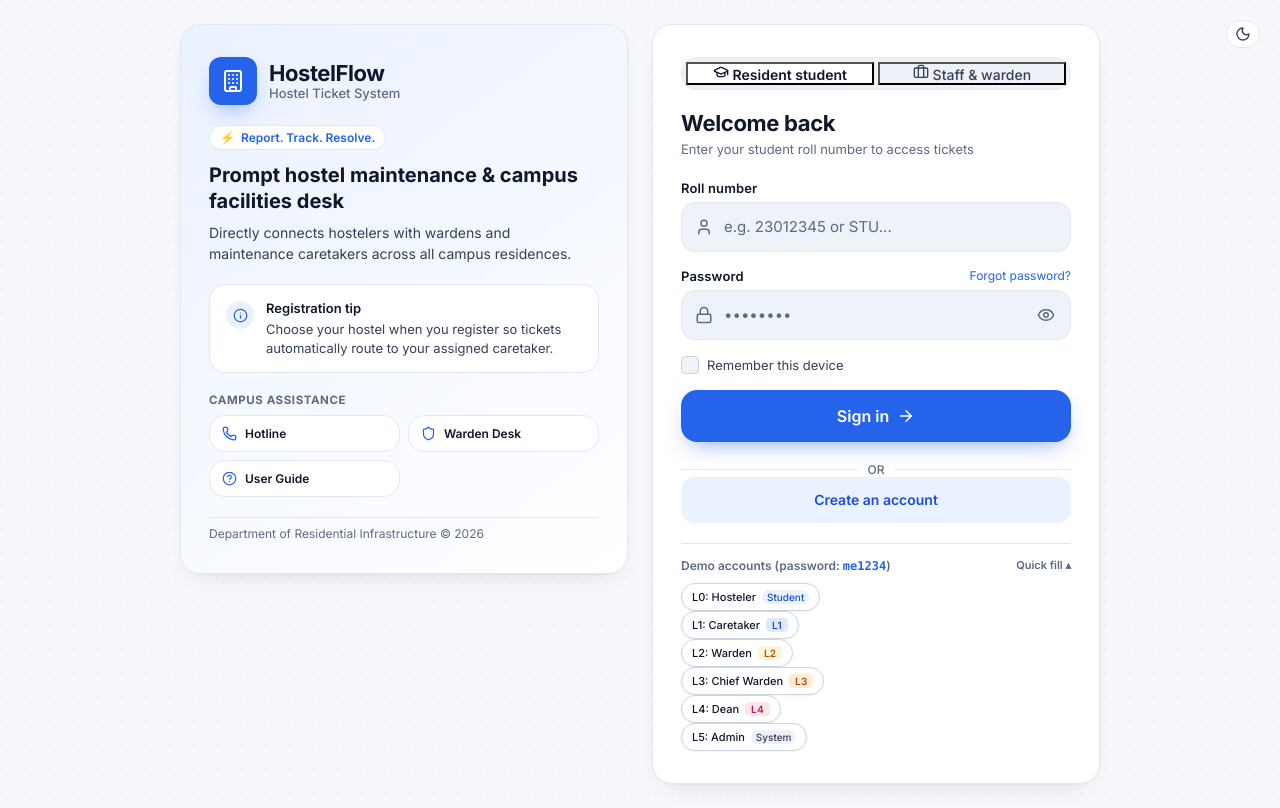
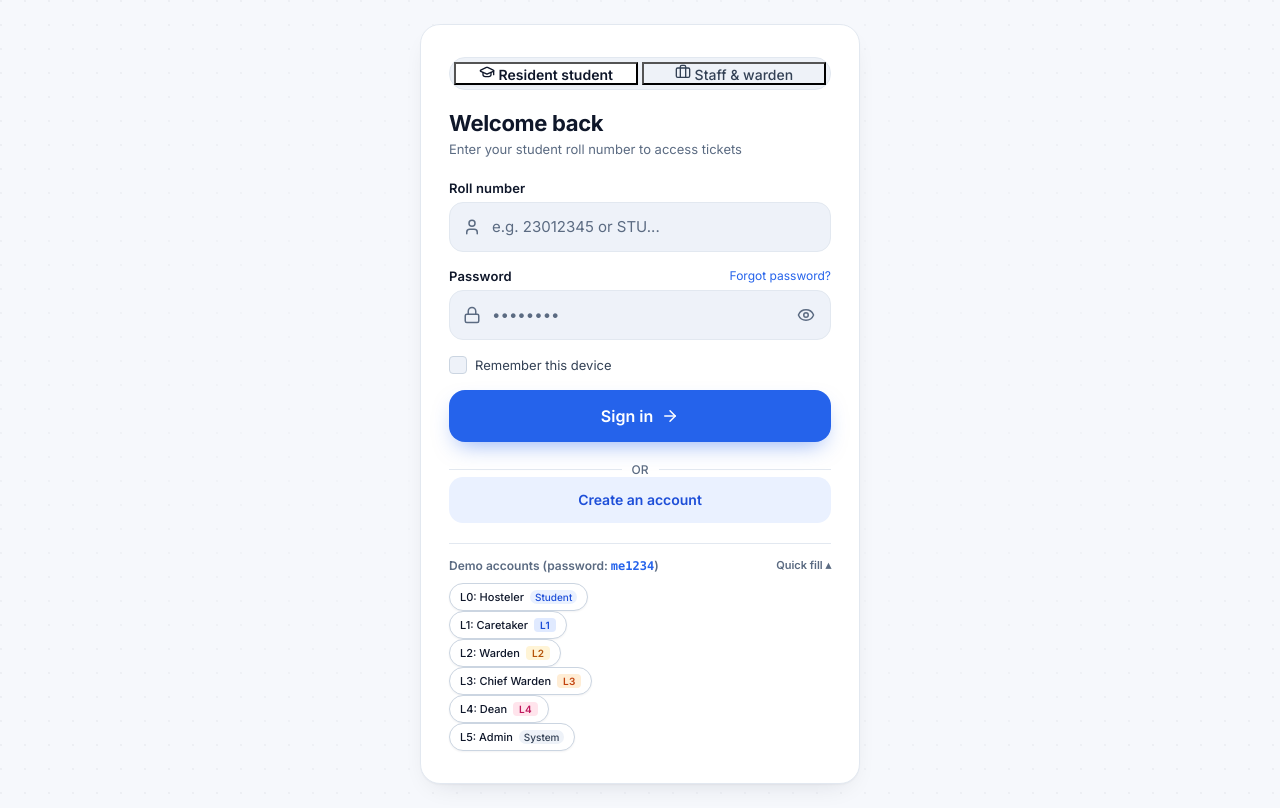
Before and after one commit to Arnov5219/Hostel-Ticket-System, a Django app: page /accounts/login/ in a window 1280 px wide. Run offline with Django 5.2, Linux system fonts and the light colour scheme.

Commit message:
style(auth): simplify login to single-column centered card

```diff
--- a/templates/accounts/login.html
+++ b/templates/accounts/login.html
@@ -7,80 +7,10 @@
 <div class="auth-page-wrapper" style="min-height: 100vh; display: flex; align-items: center; justify-content: center; padding: 24px 16px; position: relative; z-index: 1;">
 
   <!-- Top Right Theme Toggle -->
-  <div style="position: absolute; top: 20px; right: 20px; z-index: 10;">
-    <button type="button" class="btn btn-ghost btn-sm" id="theme-toggle-btn" title="Cycle theme" onclick="cycleTheme();" style="padding: 8px; border-radius: var(--radius-full); border: 1px solid var(--border); background: var(--bg-surface);">
-      <i data-lucide="sun" class="icon-light" style="width: 16px; height: 16px;"></i>
-      <i data-lucide="moon" class="icon-dark" style="width: 16px; height: 16px;"></i>
-    </button>
-  </div>
 
-  <div class="auth-layout-container" style="width: 100%; max-width: 920px; display: grid; grid-template-columns: 1fr; gap: 24px; align-items: start;">
 
-    <!-- Hero / Brand Card (Mockup 2 Left Column on Desktop) -->
-    <div class="card auth-hero-card" style="padding: 32px 28px; border-radius: var(--r-card); background: linear-gradient(145deg, var(--primary-soft) 0%, var(--bg-surface) 100%); border: 1px solid var(--border); box-shadow: var(--shadow-card); display: flex; flex-direction: column; gap: 20px;">
-
-      <div style="display: flex; align-items: center; gap: 12px;">
-        <div style="width: 48px; height: 48px; border-radius: var(--r-tile); background: var(--primary); color: var(--white); display: flex; align-items: center; justify-content: center; box-shadow: var(--shadow-primary); flex-shrink: 0;">
-          <i data-lucide="building" style="width: 24px; height: 24px;"></i>
-        </div>
-        <div style="display: flex; flex-direction: column; line-height: 1.2;">
-          <span style="font-weight: 800; font-size: 22px; color: var(--text-primary); letter-spacing: -0.02em;">{{ site_name|default:"HostelFlow" }}</span>
-          <span style="font-size: 13px; color: var(--text-muted); font-weight: 500;">{{ site_descriptor|default:"Hostel Ticket System" }}</span>
-        </div>
-      </div>
-
-      <div>
-        <div style="display: inline-flex; align-items: center; gap: 6px; background: var(--bg-surface); padding: 4px 10px; border-radius: var(--r-chip); border: 1px solid var(--border); font-size: 12px; font-weight: 600; color: var(--primary); margin-bottom: 12px;">
-          <span>⚡</span> {{ site_tagline|default:"Report. Track. Resolve." }}
-        </div>
-        <h2 style="font-size: 20px; font-weight: 700; color: var(--text-primary); margin: 0 0 8px; line-height: 1.3;">
-          Prompt hostel maintenance &amp; campus facilities desk
-        </h2>
-        <p style="font-size: 14px; color: var(--text-secondary); margin: 0; line-height: 1.5;">
-          Directly connects hostelers with wardens and maintenance caretakers across all campus residences.
-        </p>
-      </div>
-
-      <!-- Tip Callout Card -->
-      <div style="background: var(--bg-surface); border: 1px solid var(--border); border-radius: var(--r-card-sm); padding: 14px 16px; display: flex; align-items: flex-start; gap: 12px;">
-        <div style="width: 28px; height: 28px; border-radius: 50%; background: var(--primary-soft); color: var(--primary); display: flex; align-items: center; justify-content: center; flex-shrink: 0; margin-top: 2px;">
-          <i data-lucide="info" style="width: 15px; height: 15px;"></i>
-        </div>
-        <div style="font-size: 13px; color: var(--text-secondary); line-height: 1.45;">
-          <strong style="color: var(--text-primary); font-weight: 600; display: block; margin-bottom: 2px;">Registration tip</strong>
-          Choose your hostel when you register so tickets automatically route to your assigned caretaker.
-        </div>
-      </div>
-
-      <!-- Campus Assistance Tiles -->
-      <div style="display: flex; flex-direction: column; gap: 8px;">
-        <span style="font-size: 11.5px; font-weight: 700; text-transform: uppercase; letter-spacing: 0.05em; color: var(--text-muted);">Campus Assistance</span>
-        <div style="display: grid; grid-template-columns: repeat(auto-fit, minmax(130px, 1fr)); gap: 8px;">
-          {% if help_hotline %}
-            <a href="tel:{{ help_hotline }}" style="display: flex; align-items: center; gap: 8px; padding: 10px 12px; background: var(--bg-surface); border: 1px solid var(--border); border-radius: var(--r-card-sm); color: var(--text-primary); text-decoration: none; font-size: 12px; font-weight: 600;">
-              <i data-lucide="phone" style="width: 15px; height: 15px; color: var(--primary);"></i>
-              <span>Hotline</span>
-            </a>
-          {% endif %}
-          {% if help_warden_desk %}
-            <a href="tel:{{ help_warden_desk }}" style="display: flex; align-items: center; gap: 8px; padding: 10px 12px; background: var(--bg-surface); border: 1px solid var(--border); border-radius: var(--r-card-sm); color: var(--text-primary); text-decoration: none; font-size: 12px; font-weight: 600;">
-              <i data-lucide="shield" style="width: 15px; height: 15px; color: var(--primary);"></i>
-              <span>Warden Desk</span>
-            </a>
-          {% endif %}
-          <a href="{{ help_guide_url }}" style="display: flex; align-items: center; gap: 8px; padding: 10px 12px; background: var(--bg-surface); border: 1px solid var(--border); border-radius: var(--r-card-sm); color: var(--text-primary); text-decoration: none; font-size: 12px; font-weight: 600;">
-            <i data-lucide="help-circle" style="width: 15px; height: 15px; color: var(--primary);"></i>
-            <span>User Guide</span>
-          </a>
-        </div>
-      </div>
-
-      <div style="font-size: 12px; color: var(--text-muted); margin-top: auto; padding-top: 8px; border-top: 1px solid var(--border);">
-        {{ department_name|default:"Department of Residential Infrastructure" }} &copy; {{ current_year }}
-      </div>
-    </div>
-
-    <!-- Login Form Card (Right Column on Desktop) -->
+  <div style="width: 100%; max-width: 440px;">
+    <!-- Login Form Card -->
     <div class="card auth-form-card" style="padding: 32px 28px; border-radius: var(--r-card); background: var(--bg-surface); border: 1px solid var(--border); box-shadow: var(--shadow-card); display: flex; flex-direction: column; gap: 20px;"
          x-data="{ tab: 'resident', showPass: false }">
 
@@ -229,13 +159,7 @@
   </div>
 </div>
 
-<style>
-@media (min-width: 860px) {
-  .auth-layout-container {
-    grid-template-columns: 1fr 1fr !important;
-  }
-}
-</style>
+
 
 <script>
 function setCreds(id, pwd) {
```
